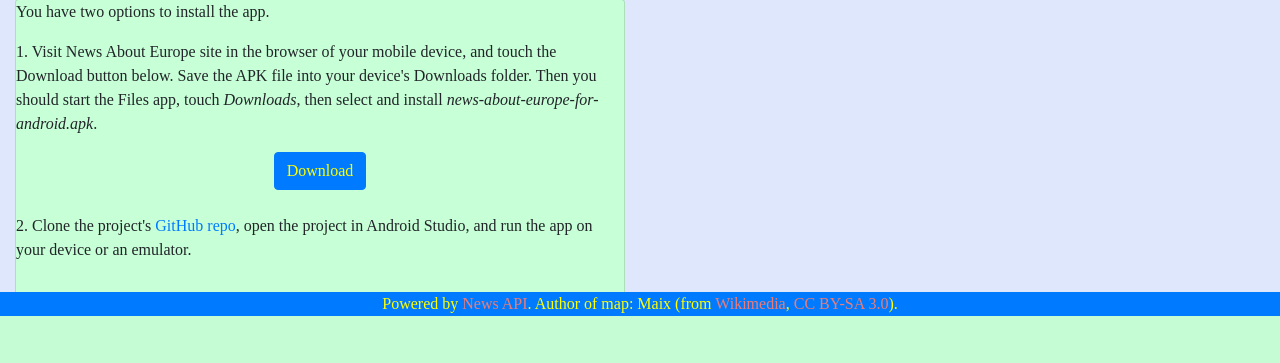
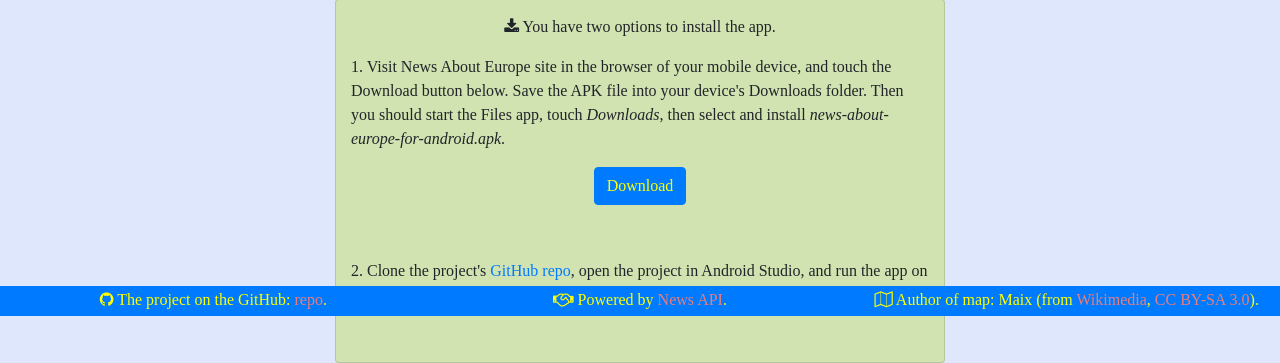
Before and after one commit to krisztianAlt/news-about-europe, a Flask app: page /android in a window 1280 px wide. Shown: the part 484-847 px from the top of the page. Before the commit the page ends 800 px from the top, so only its background shows below. Run offline with Flask 2, Linux system fonts and the light colour scheme; parts of the project's set-up code (start-up, migrations or seed data) failed here and were passed over; some libraries are stand-ins or nearby versions.

Commit message:
Add icons before the links in footer, put link section into responsive container

```diff
--- a/static/stylesheets/style.css
+++ b/static/stylesheets/style.css
@@ -99,8 +99,8 @@
 }
 
 path {
-    fill: #20c948 !important;
-    stroke: #FF0 !important;
+    fill: #42b35c !important;
+    stroke: white !important;
 }
 
 path:hover {
@@ -132,6 +132,7 @@
 #links {
     text-align: center;
     color: #FF0;
+    margin: 2px 0 4px 0;
 }
 
 #links a {
@@ -177,14 +178,14 @@
 .scroll-left {
     overflow: hidden;
     position: relative;
-    background: #FF0;
+    background: orange;
     color:#007bff;
-    border-left: 2px solid orange;
+    border-left: 2px solid #a86d32;
 }
 
 .scroller-element {
     float:left;
-    background: #FF0;
+    background: orange;
     height: 30px;
 }
 
@@ -307,14 +308,25 @@
     padding: 5px;
   }
 
-  #install-info {
-    padding-right: 15px;
-    padding-left: 15px;
+
+  #install-info-col {
     margin-right: auto;
     margin-left: auto;
-    padding-bottom: 15px;
   }
+
+  #install-info-col .card {
+    background-color: #d1e3b1;
+    padding: 15px;
+  }
+
+  #install-info-col .card p:first-of-type{
+    text-align: center;
+}
 
   .download-button-container {
     text-align: center;
   }
+
+  #sec-par {
+      padding-top: 30px;
+  }
--- a/templates/base.html
+++ b/templates/base.html
@@ -14,9 +14,11 @@
             <script src="{{ url_for('static', filename='bootstrap/bootstrap.min.js') }}" ></script>
             <link rel="stylesheet" href="{{ url_for('static', filename='bootstrap/bootstrap.min.css') }}">
 
-            <!--CSS file-->
+            <!--Own CSS file-->
             <link rel="stylesheet" href="{{ url_for('static', filename='stylesheets/style.css') }}">
 
+            <!--Font Awesome CSS file for icons-->
+            <link rel="stylesheet" href="https://cdnjs.cloudflare.com/ajax/libs/font-awesome/4.7.0/css/font-awesome.min.css">
         {% block head %}{% endblock %}
     </head>
     <body>
@@ -46,7 +48,19 @@
             {% block footer_scroller_content %}{% endblock %}
 
             <!--Links-->
-            <p id="links">Powered by <a target="_blank" href="https://newsapi.org">News API</a>. Author of map: Maix (from <a target="_blank" href="https://commons.wikimedia.org/wiki/File:Blank_map_of_Europe_cropped.svg">Wikimedia</a>, <a target="_blank" href="https://creativecommons.org/licenses/by-sa/3.0/deed.en">CC BY-SA 3.0</a>).</p>
+            <div id="links" class="container-fluid">
+                <div class="row">
+                    <div class="col-12 col-sm-4 col-md-4 col-lg-4 col-xl-4">
+                        <i class="fa fa-github" aria-hidden="true"></i> The project on the GitHub: <a target="_blank" href="https://github.com/krisztianAlt/news-about-europe">repo</a>.
+                    </div>
+                    <div class="col-12 col-sm-4 col-md-4 col-lg-4 col-xl-4">
+                        <i class="fa fa-handshake-o" aria-hidden="true"></i> Powered by <a target="_blank" href="https://newsapi.org">News API</a>.
+                    </div>
+                    <div class="col-12 col-sm-4 col-md-4 col-lg-4 col-xl-4">
+                        <i class="fa fa-map-o" aria-hidden="true"></i> Author of map: Maix (from <a target="_blank" href="https://commons.wikimedia.org/wiki/File:Blank_map_of_Europe_cropped.svg">Wikimedia</a>, <a target="_blank" href="https://creativecommons.org/licenses/by-sa/3.0/deed.en">CC BY-SA 3.0</a>).
+                    </div>
+                </div>
+            </div>
         </div>
     </body>
 </html>
```
